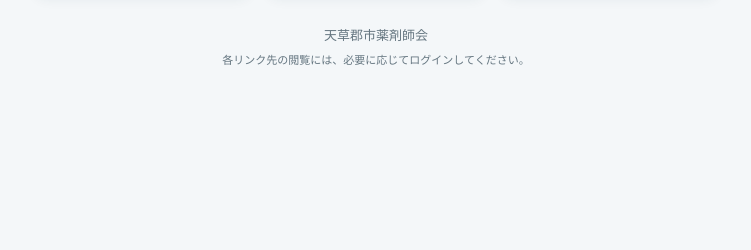
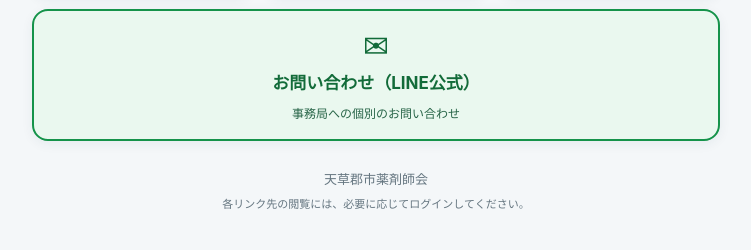
Before and after one commit to aoyag123/menu, a plain HTML site: page index.html in a window 1280 px wide. Shown: the part 586-836 px from the top of the page, without its empty margins (264-1015 px from the left). Before the commit the page ends 800 px from the top, so only its background shows below. Drawn offline with Linux system fonts and the light colour scheme.

Commit message:
問い合わせ窓口の追加

```diff
--- a/menu.js
+++ b/menu.js
@@ -1,65 +1,22 @@
-
+// リンクの名称・URL・説明は、このファイルで変更できます。
 const menus = [
-  {
-    title: "ホームページ",
-    description: "会員向けサイト",
-    icon: "⌂",
-    url: "https://amapha.main.jp/member/"
-  },
-  {
-    title: "研修会情報",
-    description: "研修会・講習会",
-    icon: "📅",
-    url: "https://amapha.main.jp/member/?cat=3"
-  },
-  {
-    title: "夜間・休日当番",
-    description: "当番情報",
-    icon: "🌙",
-    url: "https://amapha.main.jp/member/?cat=4"
-  },
-  {
-    title: "休日開局情報",
-    description: "開局薬局の確認",
-    icon: "📋",
-    url: "https://amakusazaitaku.main.jp/"
-  },
-  {
-    title: "熊本県薬剤師会HP",
-    description: "県薬剤師会",
-    icon: "🏢",
-    url: "https://www.kumayaku.or.jp/"
-  },
-  {
-    title: "日本薬剤師会マナブル",
-    description: "研修管理サイト",
-    icon: "🎓",
-    url: "https://nichiyaku.manaable.com/"
-  }
+  { title: 'ホームページ', description: '会員向けサイト', icon: '⌂', url: 'https://amapha.main.jp/member/' },
+  { title: '研修会情報', description: '研修会・講習会', icon: '▦', url: 'https://amapha.main.jp/member/?cat=3' },
+  { title: '夜間・休日当番', description: '当番情報', icon: '☾', url: 'https://amapha.main.jp/member/?cat=4' },
+  { title: '休日開局情報', description: '開局薬局の確認', icon: '✚', url: 'https://amakusazaitaku.main.jp/' },
+  { title: '熊本県薬剤師会HP', description: '県薬剤師会', icon: '▤', url: 'https://www.kumayaku.or.jp/' },
+  { title: '日本薬剤師会マナブル', description: '研修管理サイト', icon: '▣', url: 'https://nichiyaku.manaable.com/' },
+  { title: 'お問い合わせ（LINE公式）', description: '事務局への個別のお問い合わせ', icon: '✉', url: 'https://lin.ee/62ud3bz', contact: true }
 ];
-
-const container = document.getElementById("menu");
-
-if (container) {
-  menus.forEach((menu) => {
-    const link = document.createElement("a");
-    link.href = menu.url;
-    link.target = "_blank";
-    link.rel = "noopener noreferrer";
-    link.className = "tile";
-
-    const icon = document.createElement("span");
-    icon.className = "symbol";
-    icon.setAttribute("aria-hidden", "true");
-    icon.textContent = menu.icon;
-
-    const title = document.createElement("strong");
-    title.textContent = menu.title;
-
-    const description = document.createElement("small");
-    description.textContent = menu.description;
-
-    link.append(icon, title, description);
-    container.appendChild(link);
-  });
+const container = document.getElementById('menu');
+for (const item of menus) {
+  const a = document.createElement('a');
+  a.className = 'tile' + (item.contact ? ' tile-contact' : '');
+  a.href = item.url;
+  a.rel = 'noopener noreferrer';
+  const icon = document.createElement('span');
+  icon.className = 'symbol'; icon.setAttribute('aria-hidden', 'true'); icon.textContent = item.icon;
+  const title = document.createElement('strong'); title.textContent = item.title;
+  const desc = document.createElement('small'); desc.textContent = item.description;
+  a.append(icon, title, desc); container.append(a);
 }
--- a/style.css
+++ b/style.css
@@ -1,3 +1,7 @@
 :root{color-scheme:light;--navy:#123d5b;--blue:#17658d;--border:#dbe5eb;--bg:#f4f7f9;--text:#1b2b36}
 *{box-sizing:border-box}body{margin:0;background:var(--bg);color:var(--text);font-family:-apple-system,BlinkMacSystemFont,"Hiragino Kaku Gothic ProN","Yu Gothic",Meiryo,sans-serif;line-height:1.6}
 .container{max-width:720px;margin:0 auto;padding:24px 16px 36px}.header{background:var(--navy);color:white;border-radius:20px;text-align:center;padding:30px 12px 25px}.emblem{font-size:25px;font-weight:bold;border:2px solid #ffffff9c;border-radius:50%;width:48px;height:48px;line-height:43px;margin:0 auto 12px}h1{font-size:clamp(21px,5vw,28px);margin:0}.header p{margin:4px 0 0;font-size:14px;color:#e1edf3}.intro{margin:23px 0 14px;text-align:center;font-size:15px}.grid{display:grid;grid-template-columns:repeat(2,minmax(0,1fr));gap:12px}.tile{display:flex;min-height:150px;flex-direction:column;align-items:center;justify-content:center;gap:8px;background:white;color:var(--navy);border:1px solid var(--border);border-radius:16px;padding:16px 9px;text-align:center;text-decoration:none;box-shadow:0 3px 12px #163b5010;transition:transform .15s,box-shadow .15s}.tile:active{transform:scale(.98)}.tile:focus-visible{outline:3px solid var(--blue);outline-offset:3px}.symbol{font-size:31px;line-height:1.2}.tile strong{font-size:clamp(14px,3.6vw,17px);line-height:1.4}.tile small{font-size:12px;color:#5d6e79}footer{text-align:center;color:#657680;font-size:13px;margin-top:28px}footer small{display:block;margin-top:6px;font-size:11px}@media(min-width:650px){.grid{grid-template-columns:repeat(3,minmax(0,1fr))}}@media(prefers-reduced-motion:reduce){.tile{transition:none}}
+
+/* お問い合わせは最下部に幅広く表示 */
+.tile-contact{grid-column:1/-1;background:#eaf8ef;border:2px solid #15934a;color:#126b39;min-height:104px}
+.tile-contact small{color:#276447}
```
Also changed, not shown: 2 other files.
